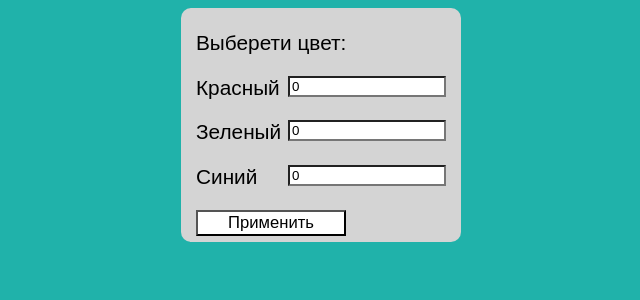
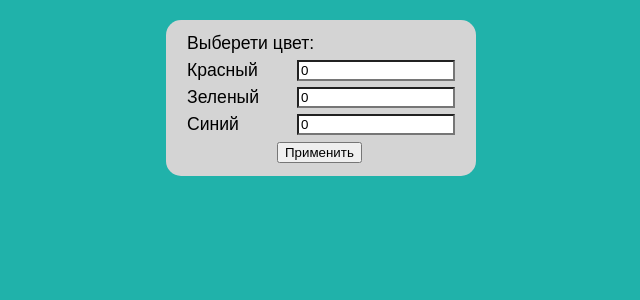
Before and after one commit to KvantSveta/Weather, a Flask app: template main/templates/colours.html in a window 1280 px wide. Shown: the top 300 px of the page, without its empty margins (319-959 px from the left). Run offline with Flask 2, Linux system fonts and the light colour scheme; the template is opened without the code that fills it, so the values that code supplies are empty; parts of the project's set-up code (start-up, migrations or seed data) failed here and were passed over.

Commit message:
Немного верстка изменена и стили

```diff
--- a/main/static/colours.css
+++ b/main/static/colours.css
@@ -4,27 +4,30 @@ body {
 
 .c {
     font-family: sans-serif;
-    font-size: 1.3em;
+    font-size: 1.1em;
+    /*скруглеpxние границ*/
+    border-radius: 15px;
+    /*фон блока*/
+    background: #d4d4d4;
     /*отступ слева по краям*/
-    padding: 0.1em 15px;
-    background: #d4d4d4;
+    padding: 10px 20px;
     /*ширина блока*/
-    width: 250px;
-    height: 230px;
+    width: 270px;
     /* отступ от края: сверху 20 и auto по горизонтали*/
-    margin: 0 auto;
-    /*скругление границ*/
-    border-radius: 10px;
+    margin: 20px auto;
 }
 
-input {
+div {
+    padding: 3px 1px;
+}
+
+.i {
     background: #FFFFFF;
     float: right;
     width: 150px;
 }
 
+
 .button {
-    font-family: ubuntu, sans-serif;
-    font-size: 0.8em;
-    float: left;
+    margin: 0px 90px 0px 90px;
 }
--- a/main/templates/colours.html
+++ b/main/templates/colours.html
@@ -10,24 +10,24 @@
     <body>
         <main>
             <form class="c">
-                <p>
+                <div>
                     Выберети цвет:
-                </p>
-                <p>
+                </div>
+                <div>
                     <label>Красный</label>
-                    <input id="red" type="text" value="0">
-                </p>
-                <p>
+                    <input class="i" id="red" type="text" value="0">
+                </div>
+                <div>
                     <label>Зеленый</label>
-                    <input id="green" type="text" value="0">
-                </p>
-                <p>
+                    <input class="i" d="green" type="text" value="0">
+                </div>
+                <div>
                     <label>Синий</label>
-                    <input id="blue" type="text" value="0">
-                </p>
-                <p>
-                    <input class="button" type="button" value="Применить" onclick="GetColours();">
-                </p>
+                    <input class="i" id="blue" type="text" value="0">
+                </div>
+                <div>
+                    <input class="button" type="submit" value="Применить" onclick="GetColours();">
+                </div>
             </form>
         </main>
     </body>
```
